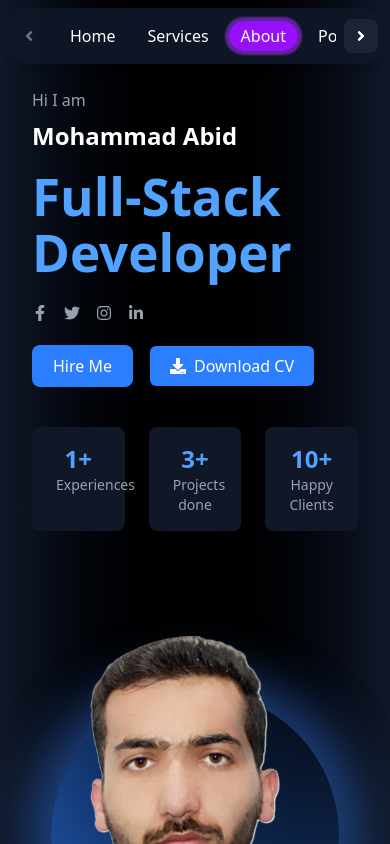
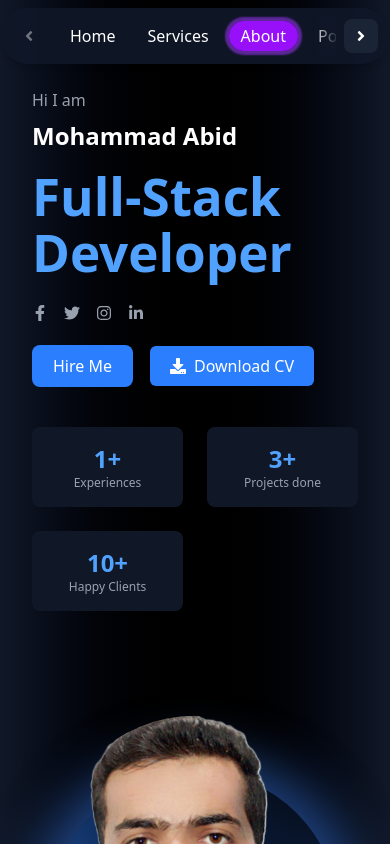
Before and after one commit to MohammadAbid1234/PortfolioMay2024, a React (Vite) app: page / in a window 390 px wide. Shown: the top 844 px of the page. Built offline with nearby package versions, Linux system fonts and the light colour scheme.

Commit message:
some changes

```diff
--- a/src/components/HomePage.jsx
+++ b/src/components/HomePage.jsx
@@ -66,9 +66,6 @@ export default function BottomNav() {
     };
   }, [links]);
 
-
-
-
   return (
     <section
       id="home"
@@ -94,11 +91,10 @@ export default function BottomNav() {
           ))}
         </ul>
       </nav> */}
-   {/* pass active in below component
-          */}
+      {/* pass active in below component
+       */}
 
-
-<Navbar active={active} isTop={isTop} links={links} />
+      <Navbar active={active} isTop={isTop} links={links} />
 
       {/* <p>abid</p> */}
       {/* Hero content */}
@@ -158,18 +154,18 @@ export default function BottomNav() {
           </div>
 
           {/* Stats */}
-          <div className="grid grid-cols-3 gap-6 mt-10">
-            <div className="bg-gray-900 px-6 py-4 rounded-lg text-center">
+          <div className="grid grid-cols-2 md:grid-cols-2 lg:grid-cols-3 gap-6 mt-10 text-xs">
+            <div className="bg-gray-900 px-6 py-4 rounded-lg text-center ">
               <h3 className="text-2xl font-bold text-blue-400">1+</h3>
-              <p className="text-sm text-gray-400">Experiences</p>
+              <p className=" md:text-sm text-gray-400">Experiences</p>
             </div>
             <div className="bg-gray-900 px-6 py-4 rounded-lg text-center">
               <h3 className="text-2xl font-bold text-blue-400">3+</h3>
-              <p className="text-sm text-gray-400">Projects done</p>
+              <p className="md:text-sm text-gray-400">Projects done</p>
             </div>
             <div className="bg-gray-900 px-6 py-4 rounded-lg text-center">
               <h3 className="text-2xl font-bold text-blue-400">10+</h3>
-              <p className="text-sm text-gray-400">Happy Clients</p>
+              <p className=" md:text-sm text-gray-400">Happy Clients</p>
             </div>
           </div>
         </div>
--- a/src/components/Navbar.jsx
+++ b/src/components/Navbar.jsx
@@ -1,4 +1,4 @@
-import { useRef, useState, useEffect, useMemo } from 'react';
+import { useRef, useState, useEffect } from 'react';
 import { FaAngleLeft, FaAngleRight } from 'react-icons/fa';
 
 export default function Navbar({ active, isTop, links }) {
@@ -31,24 +31,25 @@ export default function Navbar({ active, isTop, links }) {
 
   return (
     <nav
-      className={`fixed left-1/2 transform -translate-x-1/2 bg-gray-900/90 px-3 sm:px-4 py-2 sm:py-3 rounded-full   shadow-md z-50 transition-all duration-500 ${
+      className={`fixed left-1/2 transform -translate-x-1/2 bg-gray-900/90 px-3 sm:px-4 py-2 sm:py-3 rounded-full shadow-md z-50 transition-all duration-500 ${
         isTop ? 'top-2' : 'bottom-4'
       } w-auto max-w-full`}>
-      <div className="flex items-center gap-2  ">
+      <div className="flex items-center gap-2">
         {/* Left Arrow */}
         <button
           onClick={() => scroll('left')}
           disabled={!canScrollLeft}
-          className={`p-2 rounded-full  ${
+          className={`p-2 rounded-full ${
             canScrollLeft ? 'bg-gray-800/80 hover:bg-gray-700 text-white' : 'opacity-40 cursor-not-allowed'
           }`}>
           <FaAngleLeft />
         </button>
 
         {/* Scrollable Nav */}
-        {/* <ul
+        <div className="relative overflow-hidden">
+          <ul
             ref={scrollRef}
-          className="flex gap-1   whitespace-nowrap overflow-hidden h-10 items-center "
+            className="flex gap-1 whitespace-nowrap overflow-x-auto scroll-smooth h-10 items-center no-scrollbar"
             onScroll={checkScroll}>
             {links.map(link => (
               <li key={link.id} className="flex-shrink-0">
@@ -56,41 +57,25 @@ export default function Navbar({ active, isTop, links }) {
                   href={`#${link.id}`}
                   className={`px-3 sm:px-4 py-1 sm:py-1.5 rounded-full transition-all duration-300 ml-1 ${
                     active === link.id
-                    ? 'bg-purple-600 text-white shadow-[0_0_2px_4px_rgba(147,51,234,0.6)] rounded-full'
+                      ? 'bg-purple-600 text-white shadow-[0_0_2px_4px_rgba(147,51,234,0.6)]'
                       : 'hover:bg-purple-400 hover:text-white'
                   }`}>
                   {link.label}
                 </a>
               </li>
             ))}
-        </ul> */}
-
-        {/* Scrollable Nav */}
-{/* Scrollable Nav */}
-{/* Scrollable Nav */}
-<ul
-  ref={scrollRef}
-  className="flex gap-1 whitespace-nowrap overflow-x-auto scroll-smooth h-10 items-center no-scrollbar"
-  onScroll={checkScroll}
->
-  {links.map(link => (
-    <li key={link.id} className="flex-shrink-0">
-      <a
-        href={`#${link.id}`}
-        className={`px-3 sm:px-4 py-1 sm:py-1.5 rounded-full transition-all duration-300 ml-1 ${
-          active === link.id
-            ? 'bg-purple-600 text-white shadow-[0_0_2px_4px_rgba(147,51,234,0.6)] rounded-full'
-            : 'hover:bg-purple-400 hover:text-white'
-        }`}
-      >
-        {link.label}
-      </a>
-    </li>
-  ))}
           </ul>
 
-
-
+          {/* Gradient overlays to indicate scrollability */}
+          <div
+            className="absolute left-0 top-0 bottom-0 w-6 bg-gradient-to-r from-gray-900/90 to-transparent pointer-events-none opacity-0 transition-opacity duration-300"
+            style={{ opacity: canScrollLeft ? 1 : 0 }}
+          />
+          <div
+            className="absolute right-0 top-0 bottom-0 w-6 bg-gradient-to-l from-gray-900/90 to-transparent pointer-events-none opacity-0 transition-opacity duration-300"
+            style={{ opacity: canScrollRight ? 1 : 0 }}
+          />
+        </div>
 
         {/* Right Arrow */}
         <button
@@ -102,6 +87,17 @@ export default function Navbar({ active, isTop, links }) {
           <FaAngleRight />
         </button>
       </div>
+
+      {/* Custom CSS for hiding scrollbar */}
+      <style jsx>{`
+        .no-scrollbar {
+          -ms-overflow-style: none; /* IE and Edge */
+          scrollbar-width: none; /* Firefox */
+        }
+        .no-scrollbar::-webkit-scrollbar {
+          display: none; /* Chrome, Safari and Opera */
+        }
+      `}</style>
     </nav>
   );
 }
--- a/src/index.css
+++ b/src/index.css
@@ -85,15 +85,7 @@ button:focus-visible {
   }
 
 /* Hide scrollbar for Chrome, Safari and Opera */
-.no-scrollbar::-webkit-scrollbar {
-  display: none;
-}
 
-/* Hide scrollbar for IE, Edge and Firefox */
-.no-scrollbar {
-  -ms-overflow-style: none;  /* IE and Edge */
-  scrollbar-width: none;     /* Firefox */
-}
 
 
 
```
Lines whose indentation alone changed are shown as unchanged.
